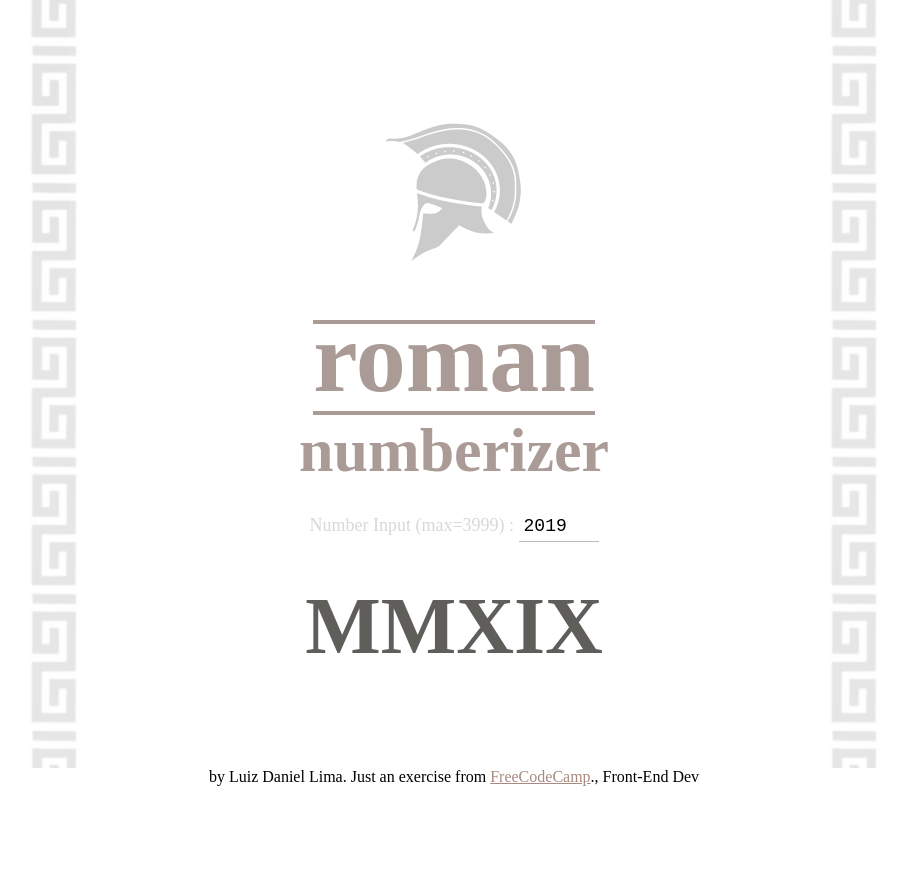
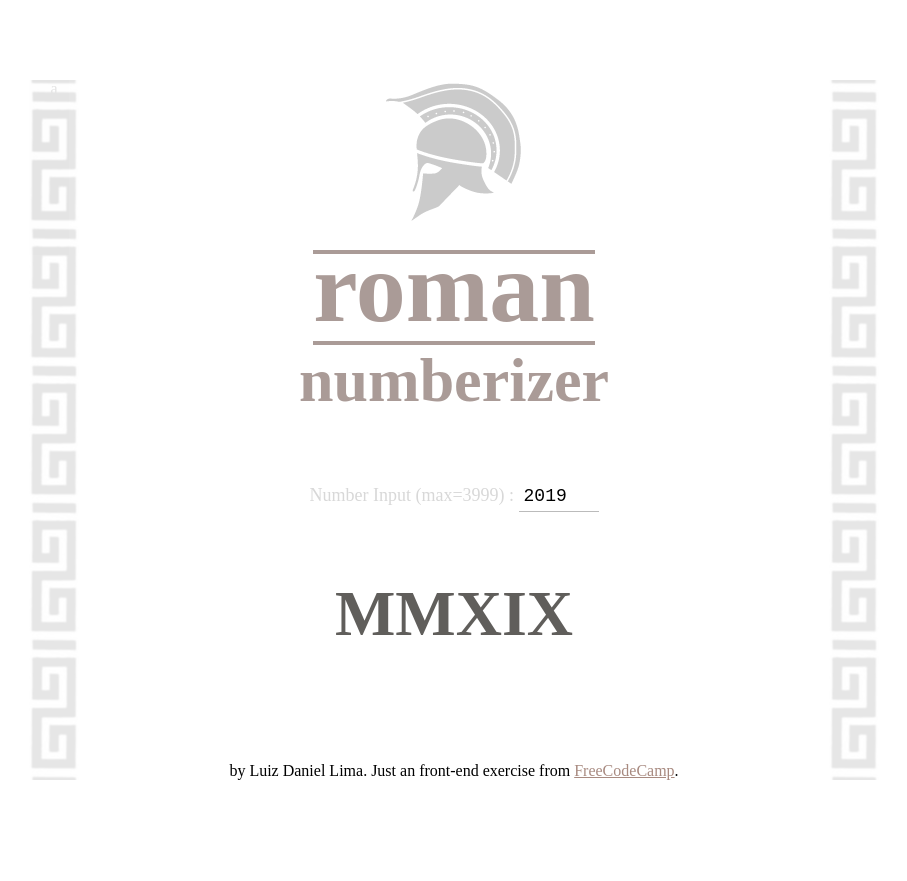
Before and after one commit to luizdanielmlima/roman-num-converter, a plain HTML site: page index.html in a window 1280 px wide. Shown: the whole page, without its empty margins (186-1093 px from the left). After the commit the page ends 860 px from the top, so only its background shows below. Drawn offline with nearby package versions, Linux system fonts and the light colour scheme; a web font is replaced by a local one.

Commit message:
CSS cleanup, adjusted CSS for better UI elements positioning

```diff
--- a/index.html
+++ b/index.html
@@ -16,14 +16,16 @@
   <script src="main.js"></script>
 
   <body>
-    <div class="main-container">
+    <div class="app-container">
       <div class="column">a</div>
-      <div>
+
+      <div class="center-area">
         <img
           class="roman-soldier"
           src="./assets/roman_soldier_head.png"
           alt="roman soldier head figure"
         />
+
         <header>
           <h1 class="title">roman</h1>
           <h2 class="subtitle">numberizer</h2>
@@ -50,15 +52,18 @@
             <h2 id="showIt">MMXIX</h2>
           </div>
         </section>
+
+        <footer>
+          <p>
+            by Luiz Daniel Lima. Just an front-end exercise from
+            <a href="https://www.freecodecamp.org" target="blank"
+              >FreeCodeCamp</a
+            >.
+          </p>
+        </footer>
       </div>
+
       <div class="column"></div>
     </div>
-    <footer>
-      <p>
-        by Luiz Daniel Lima. Just an exercise from
-        <a href="https://www.freecodecamp.org" target="blank">FreeCodeCamp</a>.,
-        Front-End Dev
-      </p>
-    </footer>
   </body>
 </html>
--- a/style.css
+++ b/style.css
@@ -13,8 +13,6 @@
 }
 
 body {
-  /* background: url(assets/roman-numerals-1982-ad-carved-in-stone.jpg) no-repeat
-    center center; */
   font-family: var(--primary-font);
   font-size: 16px;
   text-align: center;
@@ -32,20 +30,27 @@ section {
 .column {
   background: url(assets/column_pattern_01.png) repeat center center;
   width: 50px;
-  height: 100%;
+  height: 700px;
   opacity: 0.1;
 }
 
-.main-container {
+.app-container {
+  /* background-color: palegoldenrod; */
   display: flex;
   position: relative;
   justify-content: center;
   width: 100vw;
-  height: 96vh;
+  height: 100%;
+  margin: 10vh 0;
+}
+
+.center-area {
+  /* background-color: paleturquoise; */
+  position: relative;
+  min-height: 700px;
 }
 
 .roman-soldier {
-  margin-top: 120px;
   opacity: 0.2;
 }
 
@@ -54,7 +59,6 @@ section {
   display: inline-block;
   color: var(--primary-color);
   font-size: 100px;
-  margin-top: 30px;
 }
 
 .title::after {
@@ -98,6 +102,10 @@ input {
   font-family: var(--secondary-font);
   border: none;
   border-bottom: 1px solid #bbb;
+  font-size: 18px;
+  width: 160px;
+  padding: 5px;
+  margin-top: 5vh;
 }
 
 input:focus,
@@ -105,33 +113,25 @@ textarea:focus {
   outline: none;
 }
 
-.output-container {
-  height: 300px;
-  -webkit-background-size: cover;
-  -moz-background-size: cover;
-  -o-background-size: cover;
-  background-size: cover;
-}
-
-.output-container > h2 {
-  font-size: 5rem;
-  color: #605e5b;
-}
-
-label {
+input > label {
   margin-bottom: 20px;
   display: inline-block;
 }
 
-#numInput {
-  font-size: 18px;
-  width: 160px;
-  padding: 5px;
+.output-container {
+  margin-top: 5vh;
 }
 
-label > span {
-  display: inline-block;
-  vertical-align: left;
-  min-width: 150px;
-  margin-bottom: 20px;
+.output-container > h2 {
+  font-size: 4rem;
+  color: #605e5b;
 }
+
+footer {
+  width: 100%;
+  position: absolute;
+  bottom: 0;
+  left: 50%;
+  -webkit-transform: translate3d(-50%, 0, 0);
+  transform: translate3d(-50%, 0, 0);
+}
```
Also changed, not shown: README.md.
